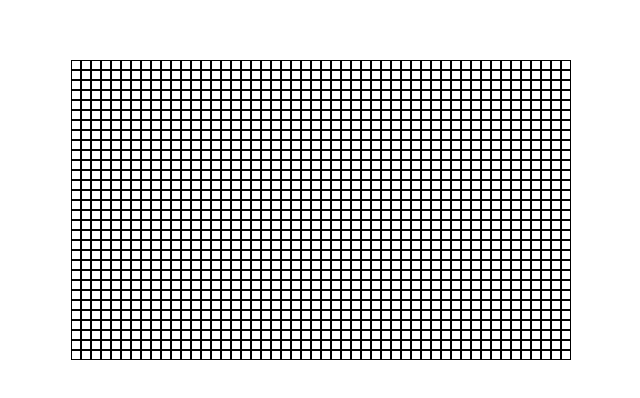
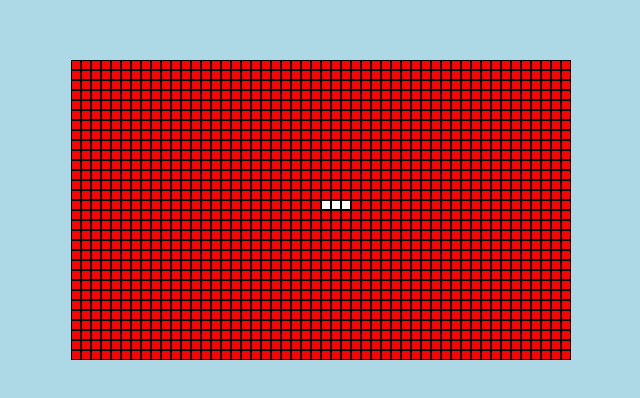
Before and after one commit to abhinav-m/for-the-web, a React (Create React App) app in the folder DataVis/game-of-life/: page / in a window 1280 px wide. Shown: the part 190-588 px from the top of the page, without its empty margins (319-959 px from the left). Built offline with nearby package versions, Linux system fonts and the light colour scheme.

Commit message:
Added dead/live cells functionality , ran tests to generate random initial boards and render it

```diff
--- /dev/null
+++ b/DataVis/game-of-life/src/App.css
@@ -0,0 +1,38 @@
+* {
+  box-sizing: border-box; }
+
+.cell {
+  box-sizing: border-box;
+  width: 10px;
+  height: 10px;
+  border: 1px solid black;
+  float: left; }
+
+.live {
+  background: white; }
+
+.dead {
+  background: red; }
+
+.App {
+  background: lightblue;
+  display: flex;
+  justify-content: center;
+  align-items: center;
+  margin: 0;
+  padding: 0;
+  text-align: center;
+  width: 100vw;
+  height: 100vh; }
+
+.wrapper {
+  margin: 0;
+  padding: 0;
+  min-width: 500px;
+  min-height: 300px;
+  max-width: 500px;
+  max-height: 300px; }
+
+.row {
+  width: 500px;
+  height: 10px; }
--- a/DataVis/game-of-life/src/App.js
+++ b/DataVis/game-of-life/src/App.js
@@ -2,7 +2,7 @@ import React  from 'react';
 
 import './App.css';
 
-
+//Helper function to initialize matrix.
 const Matrix = (rows,cols) => {
   let arr = [];
   for(let i=0 ;i<rows; i++)
@@ -14,6 +14,33 @@ const Matrix = (rows,cols) => {
   return arr;
 }
 
+//Helper function to initialise state for the main component
+//when page loads. This has the value of all the live cells in
+//the board. Returns an array
+//WORKS PERFECTLY , commenting for testing.
+const firstGeneration = (rows,cols) => {
+  let randomRows = generateRandom(rows,rows-10);
+  let randomCols = generateRandom(cols,cols-10);
+  let liveCells = [];
+  randomRows.forEach ( v =>
+     randomCols.forEach ( k =>     liveCells.push( v+""+k ) )
+    )
+  return liveCells;
+  }
+
+//Helper function to generate random values , returns an array
+// with the random values.
+const generateRandom = (num,length) => {
+  let randomArray = [];
+ while(randomArray.length < length) {
+   let val =  Math.floor(Math.random() * num);
+  if(randomArray.includes(val))
+    continue;
+  else
+    randomArray.push(val)
+ }
+return randomArray;
+}
 
 class App extends React.Component {
   constructor() {
@@ -22,18 +49,22 @@ class App extends React.Component {
       small:Matrix(30,50),
       medium:Matrix(70,50),
       large:Matrix(100,80),
-      shown:"small"
+      shown:"small",
+      liveCells: ["1425","1426","1427"]
     }
   }
+
+
+
   render() {
     return (
       <div className="App">
         <div className="wrapper">
-      {this.state[this.state.shown].map( function(r,i)  {
+      {this.state[this.state.shown].map( (r,i) =>  {
         return(
 
-      <div className = "row" key = {i}>
-      {r.map( (e,j) => <div className="cell" key={i+""+j}></div>)}
+      <div className = "row" key = {i} id={i}>
+      {r.map( (e,j) => <div className= {this.state.liveCells.includes(i+""+j)?"cell live":"cell dead"} key={i+""+j} id={i+""+j}></div>)}
       </div>
               )
         } )
--- a/DataVis/game-of-life/src/App.scss
+++ b/DataVis/game-of-life/src/App.scss
@@ -4,14 +4,22 @@
 
 .cell {
     box-sizing: border-box;
-    display: inline-block;
     width: 10px;
     height: 10px;
     border: 1px solid black;
     float: left;
 }
 
+.live {
+    background: white;
+}
+
+.dead {
+    background: red;
+}
+
 .App {
+    background: lightblue;
     display: flex;
     justify-content: center;
     align-items: center;
```
